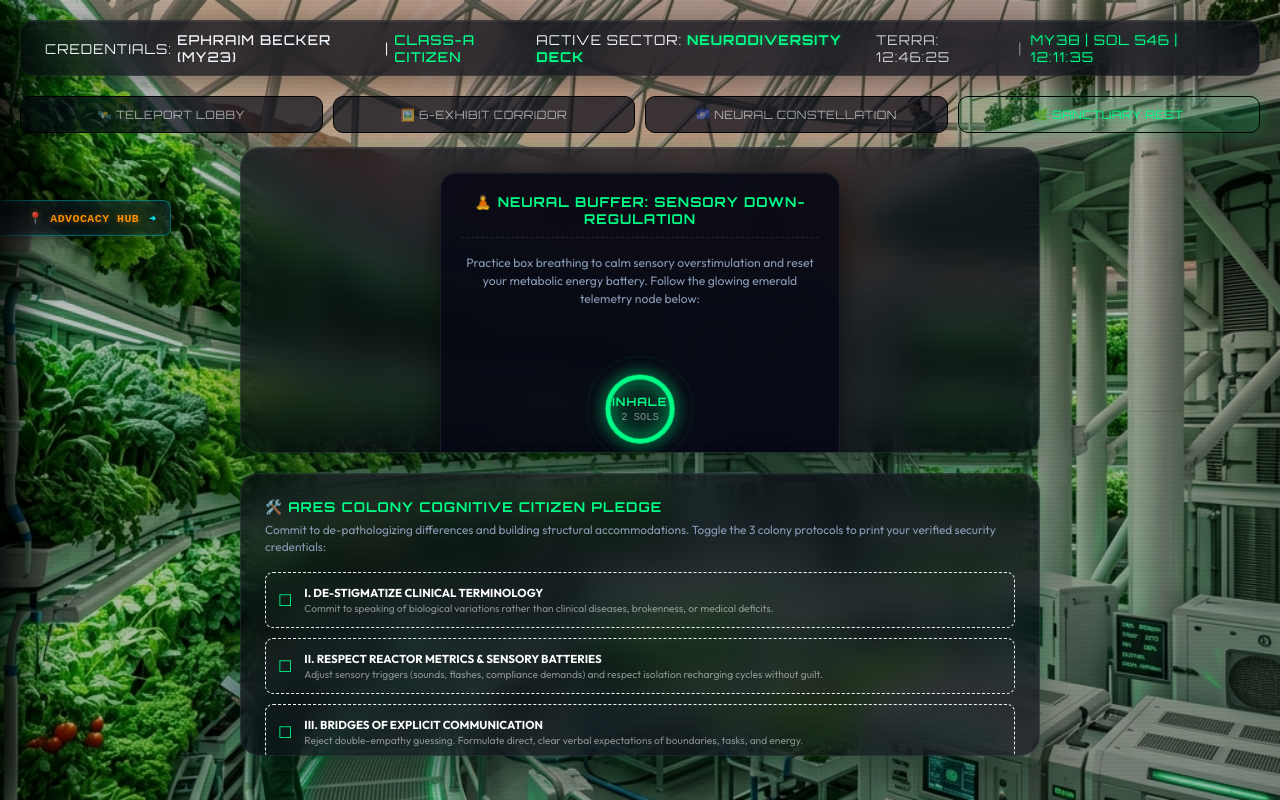
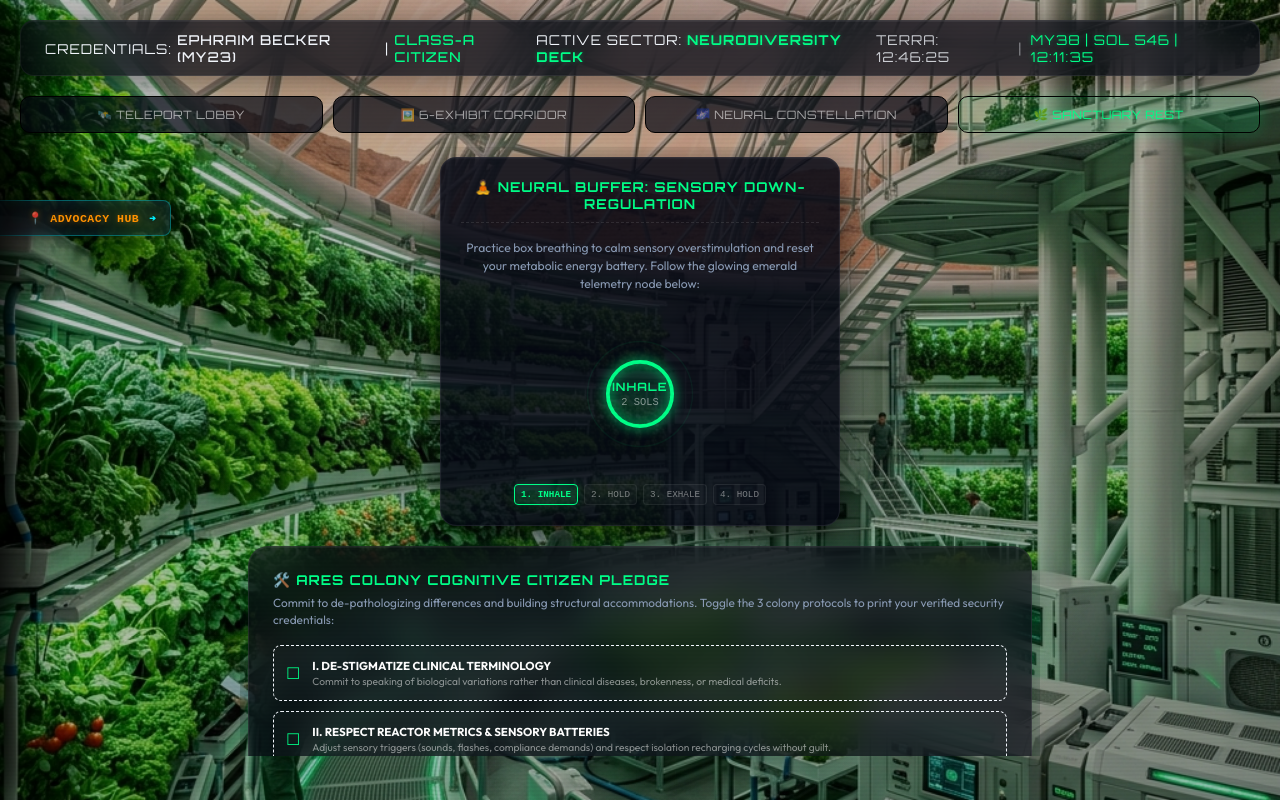
Before and after one commit to EphraimB/ephraim-becker-v3, a Next.js app: page /neurodiversity in a window 1280 px wide. Both pictures are taken after a click on the button "🌿 SANCTUARY REST". Built offline with nearby package versions, Linux system fonts and the light colour scheme.

Commit message:
Fixed santuary rest

```diff
--- a/app/neurodiversity/page.js
+++ b/app/neurodiversity/page.js
@@ -18,6 +18,8 @@ export default function NeurodiversityTacticalMuseum() {
   const [activeStoryPhase, setActiveStoryPhase] = useState(0); // 0 to 4 for Memoir Phases 01-05 (Exhibit 5)
   const [activeMatrixTrait, setActiveMatrixTrait] = useState('stimming'); // 'stimming', 'hyperfocus', 'comms', 'autonomy' (Exhibit 4)
   const [isMounted, setIsMounted] = useState(false);
+  const [passportId, setPassportId] = useState(null);
+  const [shareUrl, setShareUrl] = useState('');
   const [transitState, setTransitState] = useState('slide-active');
   const [activeStarNode, setActiveStarNode] = useState(null); // Selected Lexicon Term object
 
@@ -42,6 +44,10 @@ export default function NeurodiversityTacticalMuseum() {
 
   useEffect(() => {
     setIsMounted(true);
+    setPassportId(Math.round(Math.random() * 90000) + 10000);
+    if (typeof window !== 'undefined') {
+      setShareUrl(window.location.href);
+    }
   }, []);
 
   const changeSector = (sector) => {
@@ -590,6 +596,9 @@ export default function NeurodiversityTacticalMuseum() {
           font-weight: bold;
         }
 
+        .custom-scroll {
+          overflow-y: auto;
+        }
         .custom-scroll::-webkit-scrollbar {
           width: 4px;
         }
@@ -1137,15 +1146,15 @@ export default function NeurodiversityTacticalMuseum() {
               SANCTUARY & PLEDGE SECTOR
               ==================================== */}
           {activeSector === 'sanctuary' && (
-            <div style={{ display: 'flex', flexDirection: 'column', gap: '20px', width: '100%', margin: '0 auto', maxWidth: '800px' }}>
+            <div className="custom-scroll" style={{ flex: 1, display: 'flex', flexDirection: 'column', gap: '20px', width: '100%', margin: '0 auto', maxWidth: '800px', height: '100%', padding: '10px 8px 40px 8px' }}>
 
               {/* Box Breathing Regulator Component */}
-              <div className="bubbly-panel">
+              <div style={{ flexShrink: 0 }}>
                 <BreathingRegulator />
               </div>
 
               {/* Colony Pledging Terminal */}
-              <div className="bubbly-panel">
+              <div className="bubbly-panel" style={{ flexShrink: 0 }}>
                 <h3 style={{ fontFamily: 'var(--font-tech)', fontSize: '0.85rem', color: '#00ff88', textTransform: 'uppercase', letterSpacing: '1px', marginBottom: '6px' }}>
                   🛠️ Ares Colony Cognitive Citizen Pledge
                 </h3>
@@ -1259,12 +1268,12 @@ export default function NeurodiversityTacticalMuseum() {
 
                       <div style={{ display: 'flex', justifyContent: 'space-between', borderBottom: '1px dashed rgba(0, 255, 136, 0.3)', paddingBottom: '6px', marginBottom: '10px' }}>
                         <span style={{ fontFamily: 'monospace', fontSize: '0.5rem', color: '#00ff88', fontWeight: 'bold' }}>ARES COLONY INTEGRITY SECURITY</span>
-                        <span style={{ fontFamily: 'monospace', fontSize: '0.5rem', color: '#00ff88' }}>ID: {Math.round(Math.random() * 90000) + 10000}</span>
+                        <span style={{ fontFamily: 'monospace', fontSize: '0.5rem', color: '#00ff88' }}>ID: {passportId || '-----'}</span>
                       </div>
 
                       <div style={{ display: 'flex', gap: '14px', alignItems: 'center' }}>
                         {/* Futuristic Barcode SVG */}
-                        <svg viewBox="0 0 40 40" style={{ width: '45px', height: '45px', background: '#04060c', padding: '3px', borderRadius: '4px', border: '1px stroke #00ff88' }}>
+                        <svg viewBox="0 0 40 40" style={{ width: '45px', height: '45px', background: '#04060c', padding: '3px', borderRadius: '4px', borderWidth: '1px', borderStyle: 'solid', borderColor: '#00ff88' }}>
                           <line x1="4" y1="5" x2="4" y2="35" stroke="#00ff88" strokeWidth="1.5" />
                           <line x1="8" y1="5" x2="8" y2="35" stroke="#00ff88" strokeWidth="0.8" />
                           <line x1="12" y1="5" x2="12" y2="35" stroke="#00ff88" strokeWidth="2.5" />
@@ -1302,8 +1311,8 @@ export default function NeurodiversityTacticalMuseum() {
 
                     {/* Social share anchors */}
                     <div style={{ display: 'grid', gridTemplateColumns: 'repeat(2, 1fr)', gap: '6px', width: '100%', maxWidth: '380px' }}>
-                      <a href={`https://www.linkedin.com/sharing/share-offsite/?url=${encodeURIComponent(typeof window !== 'undefined' ? window.location.href : '')}`} target="_blank" rel="noopener noreferrer" className="audio-deck-btn" style={{ textDecoration: 'none' }}>🔗 LinkedIn</a>
-                      <a href={`https://twitter.com/intent/tweet?text=${encodeURIComponent(shareText)}&url=${encodeURIComponent(typeof window !== 'undefined' ? window.location.href : '')}`} target="_blank" rel="noopener noreferrer" className="audio-deck-btn" style={{ textDecoration: 'none' }}>🐦 Twitter / X</a>
+                      <a href={`https://www.linkedin.com/sharing/share-offsite/?url=${encodeURIComponent(shareUrl)}`} target="_blank" rel="noopener noreferrer" className="audio-deck-btn" style={{ textDecoration: 'none' }}>🔗 LinkedIn</a>
+                      <a href={`https://twitter.com/intent/tweet?text=${encodeURIComponent(shareText)}&url=${encodeURIComponent(shareUrl)}`} target="_blank" rel="noopener noreferrer" className="audio-deck-btn" style={{ textDecoration: 'none' }}>🐦 Twitter / X</a>
                     </div>
 
                   </div>
--- a/components/MuseumExhibits.js
+++ b/components/MuseumExhibits.js
@@ -187,7 +187,8 @@ export function MaskingDiagnostics() {
                   fill="none"
                   stroke="#ffb300"
                   strokeWidth="1"
-                  opacity={Math.random() > 0.4 ? 0.9 : 0.2}
+                  opacity={0.8}
+                  style={{ animation: 'shiver-node 0.15s infinite' }}
                 />
               )}
 
@@ -914,14 +915,12 @@ export function BreathingRegulator() {
           <circle
             cx="50"
             cy="50"
-            r="16"
+            r={16 * scale}
             fill="rgba(0, 255, 136, 0.05)"
             stroke="#00ff88"
             strokeWidth="2.5"
             style={{
-              transform: `scale(${scale})`,
-              transformOrigin: '50px 50px',
-              transition: 'transform 1s linear, stroke-width 0.3s ease',
+              transition: 'r 1s linear, stroke-width 0.3s ease',
               filter: 'drop-shadow(0 0 4px #00ff88)'
             }}
           />
@@ -1300,7 +1299,9 @@ const styles = {
   },
   consoleBtnNext: {
     background: 'rgba(255,255,255,0.04)',
-    border: '1px solid rgba(255,255,255,0.15)',
+    borderWidth: '1px',
+    borderStyle: 'solid',
+    borderColor: 'rgba(255,255,255,0.15)',
     color: '#fff',
     fontFamily: 'monospace',
     fontSize: '0.62rem',
@@ -1313,7 +1314,9 @@ const styles = {
   },
   successAlertPanel: {
     background: 'rgba(0, 255, 136, 0.08)',
-    border: '1px solid #00ff88',
+    borderWidth: '1px',
+    borderStyle: 'solid',
+    borderColor: '#00ff88',
     borderRadius: '8px',
     padding: '10px 14px',
     color: '#00ff88',
@@ -1322,7 +1325,8 @@ const styles = {
   },
   dialogueResetBtn: {
     background: 'transparent',
-    border: 'none',
+    borderWidth: '0px',
+    borderStyle: 'none',
     color: 'rgba(255,255,255,0.4)',
     fontFamily: 'monospace',
     fontSize: '0.6rem',
@@ -1332,7 +1336,9 @@ const styles = {
   },
   sliderDashboardPanel: {
     background: 'rgba(4, 6, 12, 0.65)',
-    border: '1px solid rgba(255, 255, 255, 0.06)',
+    borderWidth: '1px',
+    borderStyle: 'solid',
+    borderColor: 'rgba(255, 255, 255, 0.06)',
     borderRadius: '8px',
     padding: '10px 14px',
     display: 'flex',
@@ -1368,7 +1374,9 @@ const styles = {
     display: 'flex',
     flexDirection: 'row',
     height: '240px',
-    border: '1.5px solid rgba(255,255,255,0.06)',
+    borderWidth: '1.5px',
+    borderStyle: 'solid',
+    borderColor: 'rgba(255,255,255,0.06)',
     borderRadius: '12px',
     overflow: 'hidden',
     position: 'relative',
@@ -1433,7 +1441,9 @@ const styles = {
     background: 'rgba(6, 9, 20, 0.5)',
     borderRadius: '8px',
     padding: '10px 14px',
-    border: '1px solid rgba(255,255,255,0.05)'
+    borderWidth: '1px',
+    borderStyle: 'solid',
+    borderColor: 'rgba(255,255,255,0.05)'
   },
   sliderReadoutRow: {
     display: 'flex',
@@ -1490,7 +1500,9 @@ const styles = {
     fontSize: '0.58rem',
     fontFamily: 'monospace',
     background: 'rgba(255,255,255,0.03)',
-    border: '1px solid rgba(255,255,255,0.06)',
+    borderWidth: '1px',
+    borderStyle: 'solid',
+    borderColor: 'rgba(255,255,255,0.06)',
     padding: '4px 6px',
     borderRadius: '4px',
     color: 'rgba(255,255,255,0.45)',
```
